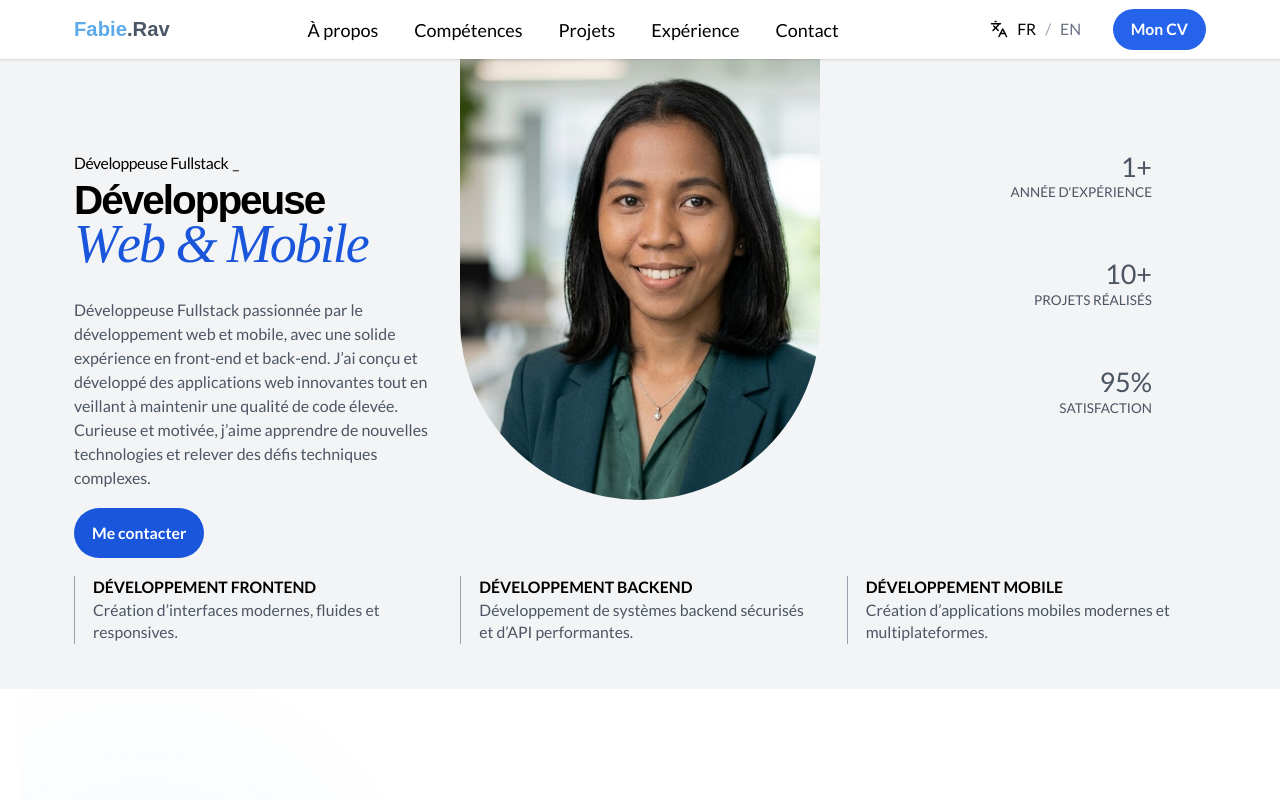
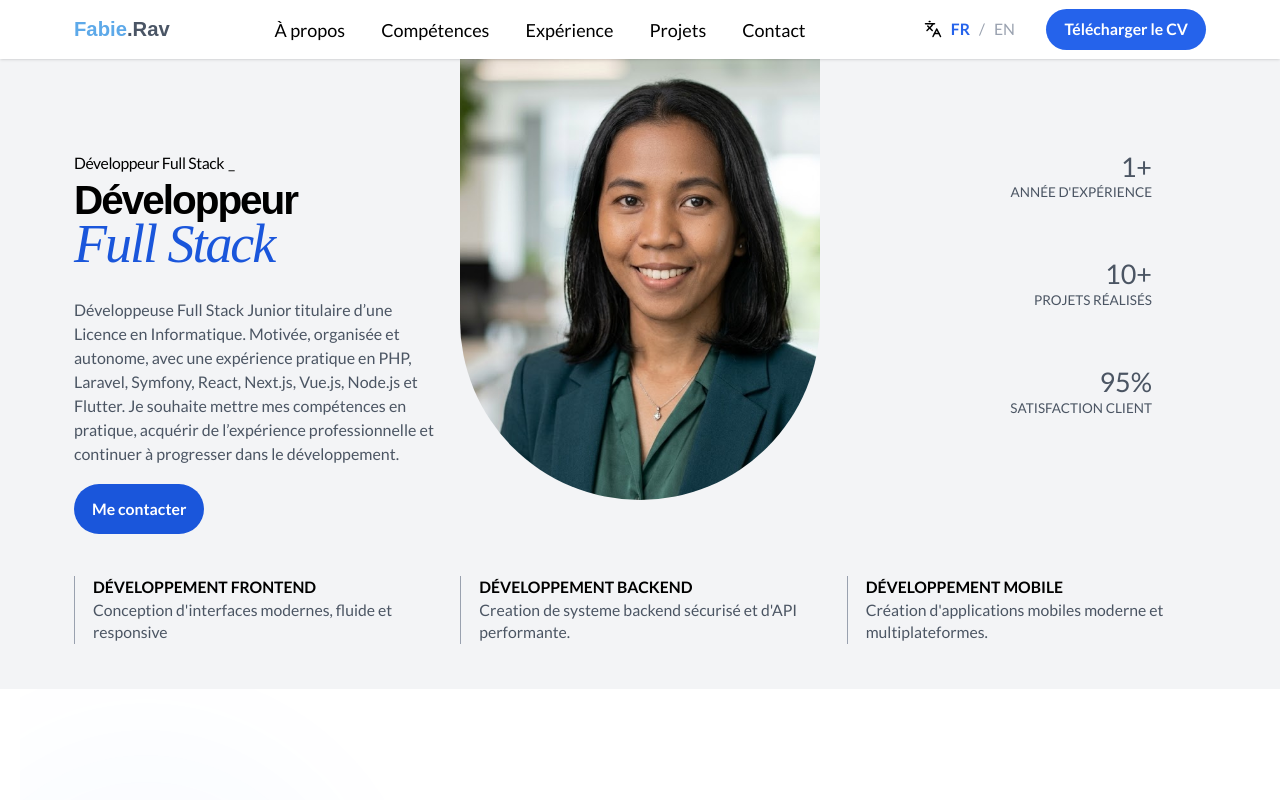
Before and after one commit to FabieRv/myportfolio, a React (Vite) app: page / in a window 1280 px wide. Shown: the top 800 px of the page. Built offline with nearby package versions, Linux system fonts and the light colour scheme.

Commit message:
ajout translation about

```diff
--- a/src/App.tsx
+++ b/src/App.tsx
@@ -9,7 +9,6 @@ import Philosophy from "./components/sections/Philosophy"
 import Profile from "./components/sections/Profile"
 import ProjectSection from "./components/sections/projet/ProjectSection"
 
-
 const App = () => {
   return (
     <div>
@@ -19,7 +18,6 @@ const App = () => {
       <Logoexpe />
       <Education />
       <Philosophy />
-
       <ProjectSection />
       <Experiences />
       <ContactSection />
--- a/src/Layout/Header.tsx
+++ b/src/Layout/Header.tsx
@@ -2,29 +2,34 @@
 
 import { Languages } from "lucide-react"
 import { useState } from "react"
+import { useTranslation } from "react-i18next"
 import Container from "../components/common/Container"
 import MyMenu from "../components/common/MyMenu"
 import { headerLinks } from "../constant"
 
 function Header() {
+  const { t, i18n } = useTranslation()
+  const currentLang = i18n.language
+
   const [open, setOpen] = useState(false)
+
+  const toggleLanguage = () => {
+    const newLang = currentLang === "fr" ? "en" : "fr"
+    i18n.changeLanguage(newLang)
+  }
 
   return (
     <div className="shadow-sm bg-white dark:bg-slate-900 w-full sticky top-0 z-[100] transition-colors duration-300">
-
       <Container
         tag="header"
         className="flex flex-row justify-between items-center py-2! font-base"
       >
-
         {/* LOGO */}
         <div className="text-lg font-header font-bold z-[110]">
           <a href="/">
             <h1 className="m-0 leading-none text-button dark:text-white">
               Fabie
-              <span className="text-gray-600 dark:text-gray-700">
-                .Rav
-              </span>
+              <span className="text-gray-600 dark:text-gray-700">.Rav</span>
             </h1>
           </a>
         </div>
@@ -34,24 +39,18 @@ function Header() {
           <ul
             className={`
               flex items-center gap-8
-
               fixed lg:static
               top-0 left-0
               w-screen lg:w-fit
               h-screen lg:h-fit
-
               flex-col lg:flex-row
               justify-center lg:justify-end
-
               bg-[#F4EDEA]
               dark:bg-slate-900
               lg:bg-transparent
-
               transition-transform duration-500
-
               z-[100]
               lg:z-auto
-
               ${
                 open
                   ? "translate-x-0"
@@ -59,13 +58,9 @@ function Header() {
               }
             `}
           >
-
             {/* LIENS DU MENU */}
             {headerLinks.map((link) => (
-              <li
-                key={link.href}
-                onClick={() => setOpen(false)}
-              >
+              <li key={link.href} onClick={() => setOpen(false)}>
                 <a
                   href={link.href}
                   className="
@@ -77,7 +72,7 @@ function Header() {
                     relative group
                   "
                 >
-                  {link.label}
+                  {t(`nav.${link.key}`)}
 
                   <span
                     className="
@@ -99,6 +94,7 @@ function Header() {
             <li className="lg:hidden mt-4">
               <button
                 type="button"
+                onClick={toggleLanguage}
                 className="
                   flex items-center gap-2
                   text-lg
@@ -109,23 +105,36 @@ function Header() {
                 "
               >
                 <Languages size={20} />
-                <span>FR</span>
+                <span
+                  className={
+                    currentLang === "fr"
+                      ? "font-bold text-primary"
+                      : "text-gray-400"
+                  }
+                >
+                  FR
+                </span>
                 <span className="text-gray-400">/</span>
-                <span className="text-gray-500 dark:text-gray-400">
+                <span
+                  className={
+                    currentLang === "en"
+                      ? "font-bold text-primary"
+                      : "text-gray-400"
+                  }
+                >
                   EN
                 </span>
               </button>
             </li>
-
           </ul>
         </nav>
 
         {/* ACTIONS DESKTOP */}
         <div className="hidden lg:flex items-center gap-4">
-
           {/* TRADUCTION DESKTOP */}
           <button
             type="button"
+            onClick={toggleLanguage}
             className="
               flex items-center gap-2
               px-3 py-2
@@ -139,9 +148,23 @@ function Header() {
             "
           >
             <Languages size={18} />
-            <span>FR</span>
+            <span
+              className={
+                currentLang === "fr"
+                  ? "font-bold text-primary"
+                  : "text-gray-400"
+              }
+            >
+              FR
+            </span>
             <span className="text-gray-400">/</span>
-            <span className="text-gray-500 dark:text-gray-400">
+            <span
+              className={
+                currentLang === "en"
+                  ? "font-bold text-primary"
+                  : "text-gray-400"
+              }
+            >
               EN
             </span>
           </button>
@@ -150,23 +173,22 @@ function Header() {
           <div className="font-bold text-sm bg-primary py-2 px-4 rounded-full">
             <a
               className="text-white"
-              href="/cv/cv_Fabienne_.pdf"
+              href={
+                currentLang === "fr"
+                  ? "/cv/cv_Fabienne_FR.pdf"
+                  : "/cv/cv_Fabienne_EN.pdf"
+              }
               download
             >
-              Mon CV
+              {t("header.cv")}
             </a>
           </div>
-
         </div>
 
         {/* BOUTON MENU MOBILE */}
         <div className="lg:hidden z-[110]">
-          <MyMenu
-            isClicked={open}
-            onClick={() => setOpen(!open)}
-          />
+          <MyMenu isClicked={open} onClick={() => setOpen(!open)} />
         </div>
-
       </Container>
     </div>
   )
--- a/src/components/sections/About.tsx
+++ b/src/components/sections/About.tsx
@@ -1,10 +1,15 @@
 'use client'
 
+import { useTranslation } from "react-i18next"
 import Container from "../common/Container"
 import SplashCursor from "../common/SplashCursor"
 import Linkedin from "../icons/Linkedin"
 
+
 const AboutMe = () => {
+
+  const { t } = useTranslation('translation', { keyPrefix: 'about' })
+
   return (
     <Container
       className="relative overflow-hidden mb-24 py-8"
@@ -40,11 +45,11 @@ const AboutMe = () => {
               <div className="flex items-center gap-2">
                 <span className="w-2.5 h-2.5 bg-emerald-400 rounded-full animate-ping" />
                 <p className="font-primary text-sm font-bold leading-none text-white!">
-                  Disponible
+                {t('badge')}
                 </p>
               </div>
               <p className="font-primary text-[10px] uppercase tracking-wider font-medium text-white! mt-1">
-                Pour de nouveaux projets
+              {t('badgeSub')}
               </p>
             </div>
           </div>
@@ -53,28 +58,20 @@ const AboutMe = () => {
           <div className="w-full md:w-7/12">
 
             <span className="inline-block px-3 py-1 bg-blue-50 text-[#1A56DB] text-xs font-semibold uppercase tracking-wider rounded-full mb-3">
-              Qui suis-je ?
+            {t('tag')}<br />
             </span>
 
             <h2 className="text-3xl md:text-3xl lg:text-4xl font-primary font-bold text-slate-900 mb-6 leading-tight tracking-tight">
-              Création d’applications <br />
+              {t('titleLine2')} <br />
               <span className="italic font-serif font-normal text-[#1A56DB]">
-                web et mobiles
-              </span> <br />
-              modernes
+              {t('titleLine1')} <br />
+              </span>
+
             </h2>
 
             <div className="font-primary text-slate-600 text-base leading-relaxed max-w-2xl mb-8">
               <p>
-                Je suis une développeuse web passionnée par la création
-                d’applications modernes, performantes et bien structurées.
-                Au-delà du code, je m’intéresse à la qualité, à l’expérience
-                utilisateur et à la logique métier derrière chaque projet.
-                J’aime travailler sur des projets concrets qui résolvent de
-                vrais problèmes, que ce soit en frontend, backend ou mobile.
-                Mon objectif est de continuer à évoluer en tant que
-                développeuse fullstack et de contribuer à des projets
-                impactants et bien conçus.
+              {t('description')} <br />
               </p>
             </div>
 
@@ -84,7 +81,7 @@ const AboutMe = () => {
               {/* TELEPHONE */}
               <div className="border-l-2 pl-4 border-[#1A56DB]">
                 <h5 className="font-primary text-xs font-bold text-slate-400 uppercase tracking-wider">
-                  Téléphone
+                  {t('phone')}
                 </h5>
                 <p className="text-slate-800 text-sm font-semibold mt-1">
                   034 78 984 75
@@ -94,7 +91,7 @@ const AboutMe = () => {
               {/* LINKEDIN */}
               <div className="border-l-2 pl-4 border-[#1A56DB]">
                 <h5 className="font-primary text-xs font-bold text-slate-400 uppercase tracking-wider">
-                  LinkedIn
+                  {t('linkedin')}
                 </h5>
                 <a
                   href="https://www.linkedin.com/in/fabienne-razafimaharavo-911520309/"
@@ -109,7 +106,7 @@ const AboutMe = () => {
               {/* LOCALISATION */}
               <div className="border-l-2 pl-4 border-[#1A56DB]">
                 <h5 className="font-primary text-xs font-bold text-slate-400 uppercase tracking-wider">
-                  Localisation
+                  {t('location')}
                 </h5>
                 <p className="text-slate-800 text-sm font-semibold mt-1">
                   Madagascar
--- a/src/components/sections/Profile.tsx
+++ b/src/components/sections/Profile.tsx
@@ -1,13 +1,19 @@
+import { gsap } from "gsap"
 import { useEffect, useRef } from "react"
+import { useTranslation } from "react-i18next"
 import Button from "../common/Button"
 import Container from "../common/Container"
-
-import { gsap } from "gsap"
 import TextType from "../common/TextType"
 
 function Profile() {
+  const { t, i18n } = useTranslation()
   const titleRef = useRef<HTMLSpanElement>(null)
 
+  // Langue actuelle
+  const currentLang = i18n.language
+  const webMobileText = t("Profile.webMobile")
+
+  // Relancer l'animation GSAP à chaque changement de texte / langue
   useEffect(() => {
     if (!titleRef.current) return
 
@@ -28,7 +34,7 @@ function Profile() {
         ease: "power3.out",
       }
     )
-  }, [])
+  }, [webMobileText, currentLang])
 
   return (
     <div className="bg-[#F3F4F6] overflow-hidden">
@@ -48,16 +54,11 @@ function Profile() {
           {/* TEXTE */}
           <div className="flex flex-col gap-4 lg:absolute lg:top-20 lg:left-0 z-20 pointer-events-none order-2 md:order-1 md:w-1/2 lg:w-full">
             <div className="pointer-events-auto text-center md:text-left lg:text-base">
-              {/* <p className="text-xs lg:text-sm font-primary mb-2">
-                Bonjour, je suis Fabienne
-              </p> */}
+
 
               <TextType
-          text={[
-            "Bonjour, je suis Fabienne",
-            "Développeuse Fullstack",
-            "Passionnée par la technologie",
-          ]}
+                key={currentLang}
+                text={t("Profile.typing", { returnObjects: true }) as string[]}
                 typingSpeed={75}
                 pauseDuration={1500}
                 showCursor
@@ -67,19 +68,19 @@ function Profile() {
                 className="text-xs lg:text-sm font-primary mb-2"
               />
 
-              <h1 className="text-4xl md:text-2xl lg:text-4xl font-bold leading-[0.85] tracking-tighter">
-                Développeuse <br />
+              <h1 className="text-4xl md:text-2xl lg:text-4xl font-bold leading-[0.85] tracking-tighter ">
+                {t("Profile.job")} <br />
+
 
                 <span
+                  key={currentLang}
                   ref={titleRef}
                   className="italic font-serif font-light text-4xl md:text-4xl lg:text-5xl text-[#1A56DB]"
-                  style={{
-                    perspective: "700px",
-                  }}
+                  style={{ perspective: "700px" }}
                 >
-                  {"Web & Mobile".split("").map((char, index) => (
+                  {webMobileText.split("").map((char, index) => (
                     <span
-                      key={index}
+                      key={`${char}-${index}`}
                       className="fold-letter inline-block"
                       style={{
                         transformOrigin: "50% 0%",
@@ -93,14 +94,14 @@ function Profile() {
               </h1>
 
               <p className="mt-6 text-gray-700 text-[16px] max-w-xs mx-auto md:mx-0 font-primary">
-              Développeuse Fullstack passionnée par le développement web et mobile, avec une solide expérience en front-end et back-end. J’ai conçu et développé des applications web innovantes tout en veillant à maintenir une qualité de code élevée. Curieuse et motivée, j’aime apprendre de nouvelles technologies et relever des défis techniques complexes.
+                {t("Profile.description")}
               </p>
             </div>
 
-            {/* BUTTON */}
+            {/* BOUTON */}
             <div className="pointer-events-auto flex justify-center md:justify-start mb-10 lg:block md:mb-0">
               <a href="#Contact">
-              <Button label="Me contacter" />
+                <Button label={t("Profile.button")} />
               </a>
             </div>
           </div>
@@ -110,20 +111,22 @@ function Profile() {
             <div>
               <p className="text-lg lg:text-2xl font-bold">1+</p>
               <p className="text-xs text-gray-500 uppercase">
-                Année d'expérience
+                {t("Profile.stats.experience")}
               </p>
             </div>
 
             <div>
               <p className="text-lg lg:text-2xl font-bold">10+</p>
               <p className="text-xs text-gray-500 uppercase">
-                Projets réalisés
+                {t("Profile.stats.projects")}
               </p>
             </div>
 
             <div>
               <p className="text-lg lg:text-2xl font-bold">95%</p>
-              <p className="text-xs text-gray-500 uppercase">Satisfaction</p>
+              <p className="text-xs text-gray-500 uppercase">
+                {t("Profile.stats.satisfaction")}
+              </p>
             </div>
           </div>
         </div>
@@ -132,31 +135,28 @@ function Profile() {
         <div className="grid grid-cols-1 md:grid-cols-3 gap-6 border-gray-400 pb-10">
           <div className="border-l pl-4 border-gray-400">
             <h5 className="text-sm font-bold uppercase">
-              Développement Frontend
+              {t("Profile.services.frontend.title")}
             </h5>
-
             <p className="text-gray-700 text-sm font-primary">
-              Création d’interfaces modernes, fluides et responsives.
+              {t("Profile.services.frontend.description")}
             </p>
           </div>
 
           <div className="border-l pl-4 border-gray-400">
             <h5 className="text-sm font-bold uppercase">
-              Développement Backend
+              {t("Profile.services.backend.title")}
             </h5>
-
             <p className="text-gray-700 text-sm font-primary">
-              Développement de systèmes backend sécurisés et d’API performantes.
+              {t("Profile.services.backend.description")}
             </p>
           </div>
 
           <div className="border-l pl-4 border-gray-400">
             <h5 className="text-sm font-bold uppercase">
-              Développement Mobile
+              {t("Profile.services.mobile.title")}
             </h5>
-
             <p className="text-gray-700 text-sm font-primary">
-              Création d’applications mobiles modernes et multiplateformes.
+              {t("Profile.services.mobile.description")}
             </p>
           </div>
         </div>
--- a/src/constant/index.ts
+++ b/src/constant/index.ts
@@ -1,11 +1,11 @@
-import type { AboutTypes, LinkType } from "../types"
+import type { AboutTypes } from "../types";
 
-export const headerLinks: LinkType[] = [
-  { href: "/#about", label: "À propos" },
-  { href: "/#Skils", label: "Compétences" },
-  { href: "/#Projects", label: "Projets" },
-  { href: "/#Experience", label: "Expérience" },
-  { href: "/#Contact", label: "Contact" },
+export const headerLinks = [
+  { href: "#about", key: "about" },
+  { href: "#skills", key: "skills" },
+  { href: "#experience", key: "experience" },
+  { href: "#projects", key: "projects" },
+  { href: "#contact", key: "contact" },
 ]
 
 export const aboutLinks: AboutTypes[] = [
@@ -122,7 +122,7 @@ export const experiences = [
     year: "Octobre 2025 — Janvier 2025",
     title: "Stagiaire Développeur Frontend",
     place: "Cherry Tech and Design",
-    desc1: "Stage Développeur JavaScript — 4 mois",
+    desc1: "Stage Développeur JavaScript — 3 mois",
     desc2: [
       "Contribution à la création d’interfaces utilisateur modernes et réactives en React ou Next.js",
       "",
@@ -158,8 +158,8 @@ export const experiences = [
   {
     year: "Septembre - Novembre 2023",
     title: "Stagiaire Développeur Python",
-    place: "Freelance",
-    desc1: "Projet éducatif",
+    place: "Agence de voyage",
+    desc1: "",
     desc2: [
       "Développement d’une application d’apprentissage du français,",
       "Conception et mise en œuvre des fonctionnalités principales,",
@@ -321,7 +321,7 @@ export const educationData: EducationItem[] = [
     title: "Baccalauréat Scientifique",
     school: "Lycée Marovoay",
     date: "2016",
-    description: "Titulaire du Baccalauréat – Série Scientifique",
+    description: "Titulaire du Baccalauréat – Série D",
   },
 ]
 
--- /dev/null
+++ b/src/i18n/i18n.ts
@@ -0,0 +1,19 @@
+import i18n from "i18next"
+import { initReactI18next } from "react-i18next"
+
+import fr from "../locales/fr.json"
+import en from "./../locales/en.json"
+
+i18n.use(initReactI18next).init({
+  resources: {
+    fr: { translation: fr },
+    en: { translation: en },
+  },
+  lng: "fr",
+  fallbackLng: "fr",
+  interpolation: {
+    escapeValue: false,
+  },
+})
+
+export default i18n
--- /dev/null
+++ b/src/locales/en.json
@@ -0,0 +1,55 @@
+{
+  "header": {
+    "cv": "Download CV",
+    "lang_fr": "FR",
+    "lang_en": "EN"
+  },
+  "nav": {
+    "about": "About",
+    "skills": "Skills",
+    "experience": "Experience",
+    "projects": "Projects",
+    "contact": "Contact"
+  },
+  "Profile": {
+    "typing": [
+      "Hello, I'm Fabienne",
+      "Full Stack Developer",
+      "Web & Mobile Specialist"
+    ],
+    "job": "Developer",
+    "webMobile": "Full Stack",
+    "description": "Junior Full Stack Developer with a Bachelor’s degree in Computer Science. Motivated, organized, and a fast learner, with practical experience in PHP, Laravel, Symfony, React, Next.js, Vue.js, Node.js, and Flutter. Seeking to apply my skills, gain professional experience, and continue growing as a developer.",
+    "button": "Get in touch",
+    "stats": {
+      "experience": "Years of experience",
+      "projects": "Completed projects",
+      "satisfaction": "Client satisfaction"
+    },
+    "services": {
+      "frontend": {
+        "title": "FRONTEND DEVELOPMENT",
+        "description": "Designing modern, smooth, and responsive interfaces."
+      },
+      "backend": {
+        "title": "BACKEND DEVELOPMENT",
+        "description": "Building secure backend systems and high-performance APIs."
+      },
+      "mobile": {
+        "title": "MOBILE DEVELOPMENT",
+        "description": "Creating modern cross-platform mobile applications."
+      }
+    }
+  },
+  "about": {
+    "badge": "Available",
+    "badgeSub": "For new projects",
+    "tag": "Who am I?",
+    "titleLine1": "web and mobile",
+    "titleLine2": "Modern digital solutions",
+    "description": "I am a passionate web developer who enjoys creating modern, high-performance, and well-structured applications. Beyond coding, I care about quality, user experience, and the business logic behind every project. I enjoy working on real-world projects that solve real problems, whether in frontend, backend, or mobile development. My goal is to continue growing as a full-stack developer and contribute to impactful, well-designed projects.",
+    "phone": "Phone",
+    "linkedin": "LinkedIn",
+    "location": "Location"
+  }
+}
--- /dev/null
+++ b/src/locales/fr.json
@@ -0,0 +1,57 @@
+{
+  "header": {
+    "cv": "Télécharger le CV",
+    "lang_fr": "FR",
+    "lang_en": "EN"
+  },
+  "nav": {
+    "about": "À propos",
+    "skills": "Compétences",
+    "experience": "Expérience",
+    "projects": "Projets",
+    "contact": "Contact"
+  },
+
+  "Profile": {
+    "typing": [
+      "Bonjour, je suis Fabienne",
+      "Développeur Full Stack",
+      "Spécialiste Web & Mobile"
+    ],
+    "job": "Développeur",
+    "webMobile": "Full Stack",
+    "description": "Développeuse Full Stack Junior titulaire d’une Licence en Informatique. Motivée, organisée et autonome, avec une expérience pratique en PHP, Laravel, Symfony, React, Next.js, Vue.js, Node.js et Flutter. Je souhaite mettre mes compétences en pratique, acquérir de l’expérience professionnelle et continuer à progresser dans le développement.",
+    "button": "Me contacter",
+    "stats": {
+      "experience": "Année d'expérience",
+      "projects": "Projets réalisés",
+      "satisfaction": "Satisfaction client"
+    },
+    "services": {
+      "frontend": {
+        "title": "DÉVELOPPEMENT FRONTEND",
+        "description": "Conception d'interfaces modernes, fluide et responsive"
+      },
+      "backend": {
+        "title": "DÉVELOPPEMENT BACKEND",
+        "description": "Creation de systeme backend sécurisé et d'API performante."
+      },
+      "mobile": {
+        "title": "DÉVELOPPEMENT MOBILE",
+        "description": "Création d'applications mobiles moderne et multiplateformes."
+      }
+    }
+  },
+  "about":{
+    "badge":"Disponible",
+    "badgeSub": "Pour de nouveaux projets",
+    "tag": "Qui suis-je ?",
+    "titleLine1": "web et mobile",
+    "titleLine2": "Création d’applications modernes",
+    "description": "Je suis une développeuse web passionnée par la création d’applications modernes, performantes et bien structurées. Au-delà du code, je m’intéresse à la qualité, à l’expérience utilisateur et à la logique métier derrière chaque projet. J’aime travailler sur des projets concrets qui résolvent de vrais problèmes, que ce soit en frontend, backend ou mobile. Mon objectif est de continuer à évoluer en tant que développeuse fullstack et de contribuer à des projets impactants et bien conçus.",
+    "phone": "Télephone",
+    "linkedin": "Linkedin",
+    "location": "Localisation"
+  }
+
+}
--- a/src/main.tsx
+++ b/src/main.tsx
@@ -1,6 +1,7 @@
 import { StrictMode } from "react"
 import { createRoot } from "react-dom/client"
 import App from "./App.tsx"
+import "./i18n/i18n.ts"
 import "./index.css"
 
 createRoot(document.getElementById("root")!).render(
```
Lines whose indentation alone changed are shown as unchanged.
